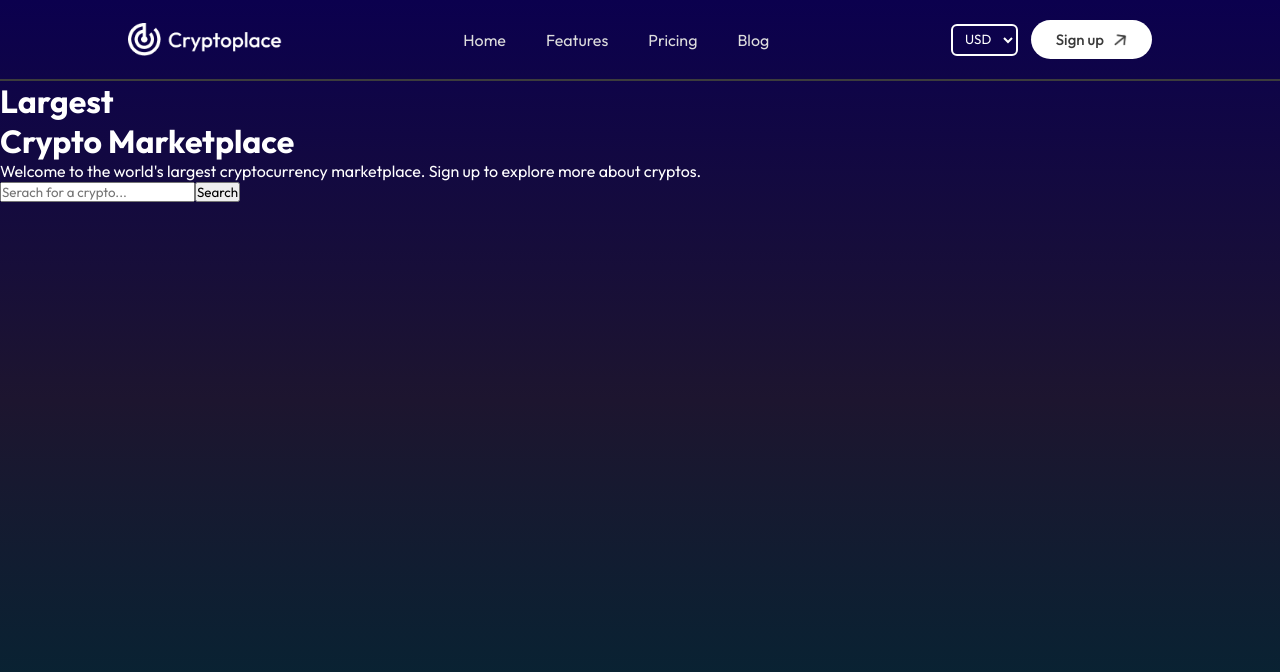
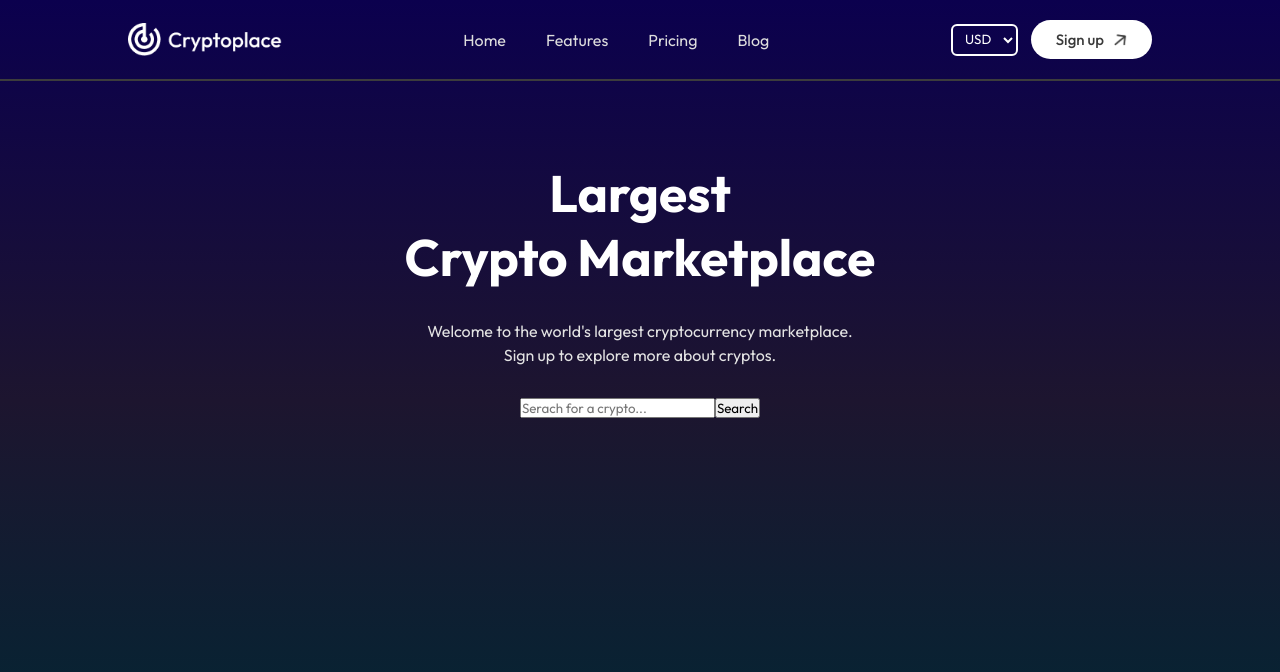
Before and after one commit to mohamad-abdelkhalek/CryptoPlace, a React (Vite) app: page / in a window 1280 px wide. Shown: the top 672 px of the page. Built offline with nearby package versions, Linux system fonts and the light colour scheme.

Commit message:
Styled hero section

```diff
--- a/src/pages/Home/Home.css
+++ b/src/pages/Home/Home.css
@@ -0,0 +1,24 @@
+.home {
+    padding: 0px 10px;
+    padding-bottom: 100px;
+}
+
+.hero {
+    max-width: 600px;
+    margin: 80px auto;
+    display: flex;
+    flex-direction: column;
+    align-items: center;
+    text-align: center;
+    gap: 30px;
+}
+
+.hero h1 {
+    font-size: max(4vw, 36px);
+}
+
+.hero p {
+    width: 75%;
+    color: #e3e3e3;
+    line-height: 1.5;
+}
```
